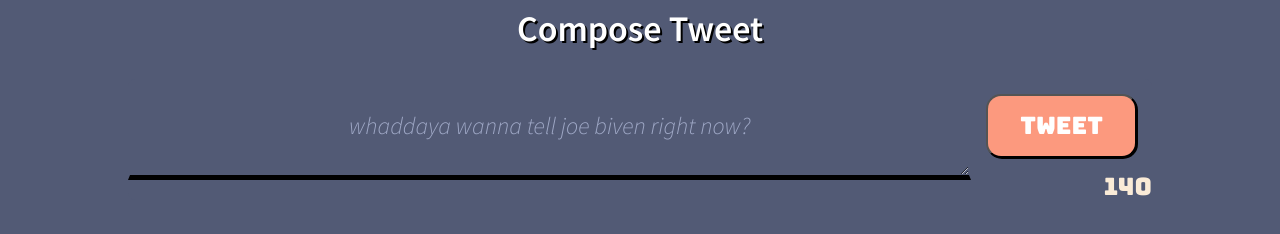
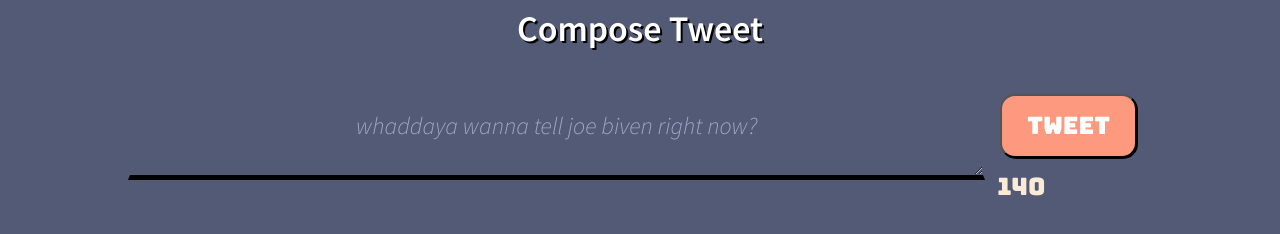
Before and after one commit to renji-3/RENJItweeter, a website: page public/index.html in a window 1280 px wide. Shown: the part 522-756 px from the top of the page. Drawn offline with nearby package versions, Linux system fonts and the light colour scheme.

Commit message:
minor compose edits

```diff
--- a/public/styles/layout.css
+++ b/public/styles/layout.css
@@ -78,7 +78,7 @@ form {
   border-radius: 15px;
   background-color: #FC997E;
   color: white;
-  padding: 16px 32px;
+  padding: 16px 25px;
   text-decoration: none;
   margin: 15px;
   box-shadow: 1px 1px #000000;
@@ -93,7 +93,8 @@ form {
   font-family: 'Bungee', cursive ;
   color: antiquewhite;
   display: flex;
-  justify-content: right;
+  justify-content: left;
+  padding-left: .5em;
 }
 
 /*
```
